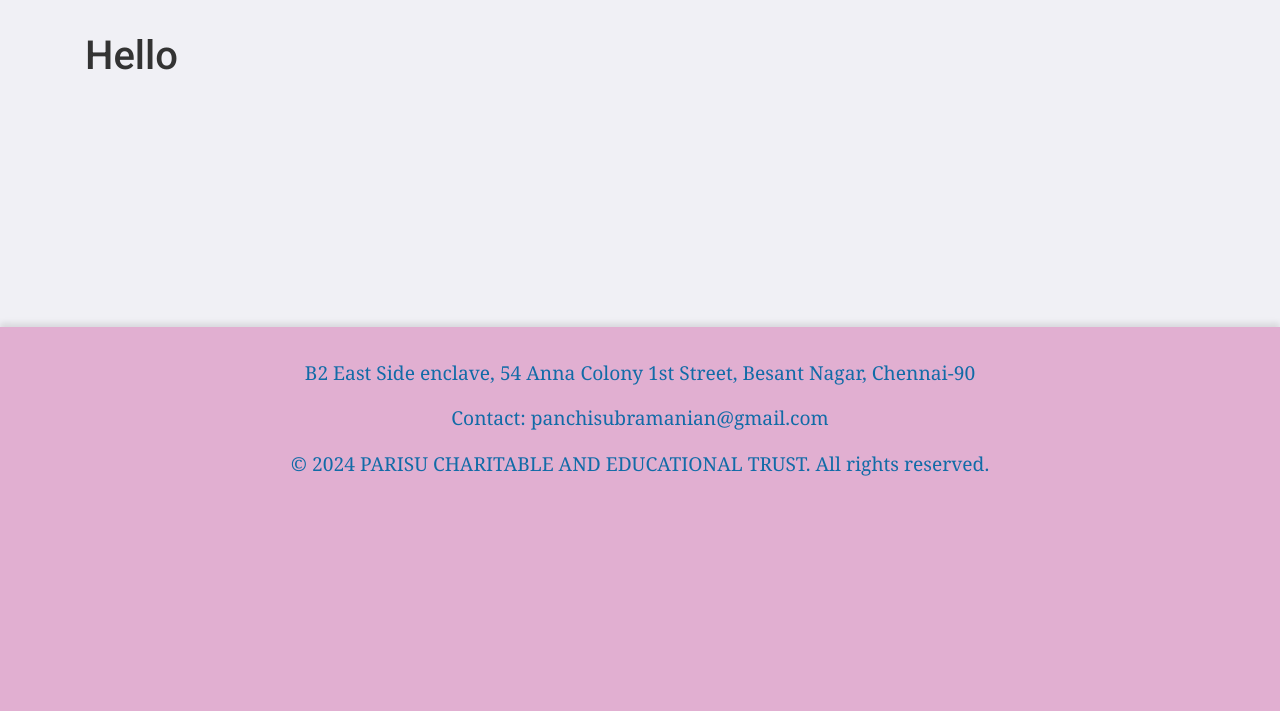
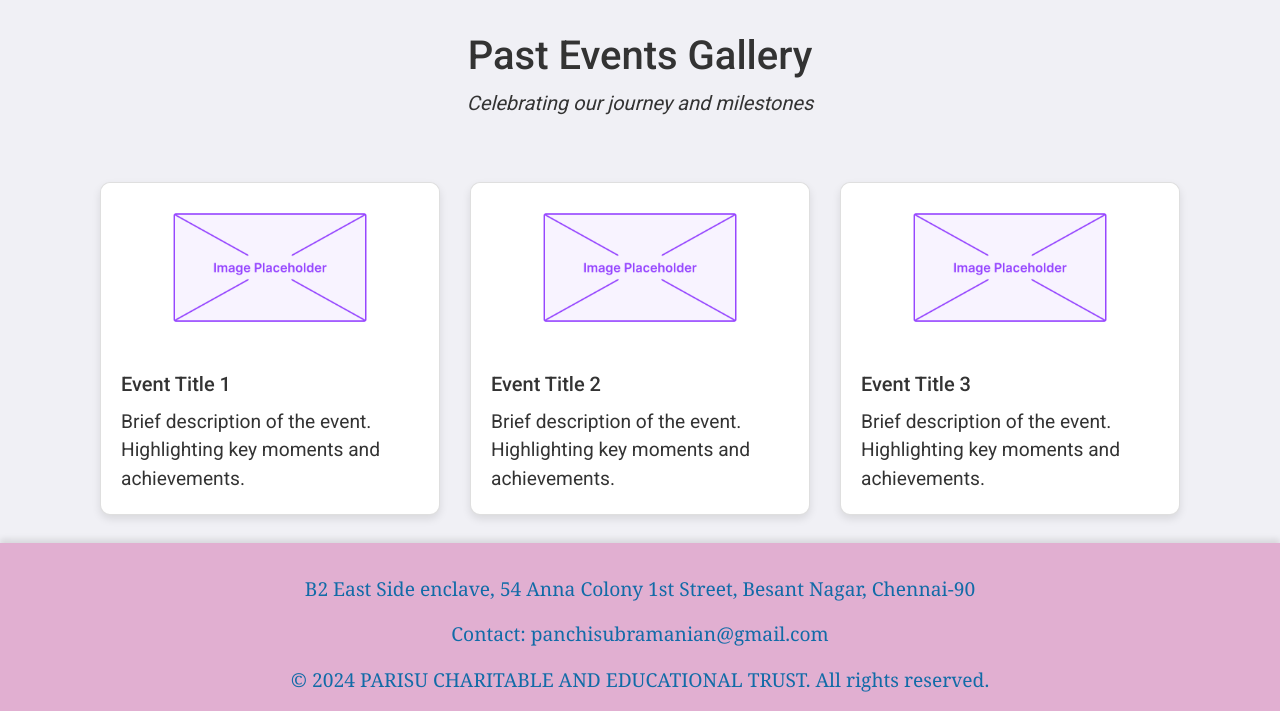
Before and after one commit to LILTIMOTHY64/Trust-Website, a Flask app: page /gallery in a window 1280 px wide. Shown: the part 305-1016 px from the top of the page. Before the commit the page ends 781 px from the top, so only its background shows below. Run offline with Flask 3, Linux system fonts and the light colour scheme; some libraries are stand-ins or nearby versions.

Commit message:
Gallery and Submit Changes

```diff
--- a/app.py
+++ b/app.py
@@ -34,7 +34,7 @@
     with open(data_file, mode="w", newline="") as file:
         writer = csv.DictWriter(
             file,
-            fieldnames=["id", "name", "email", "school", "program", "details", "identity_proof"],
+            fieldnames=["id", "name", "email","number", "school", "year","purpose", "details", "identity_proof"],
         )
         writer.writeheader()
         writer.writerows(requests)
@@ -51,8 +51,10 @@
         # Get form data
         name = request.form['name']
         email = request.form['email']
+        number = request.form['number']
         school = request.form['school']
-        program = request.form['program']
+        year = request.form['year']
+        purpose = request.form['purpose']
         details = request.form['details']
 
         # Load existing requests to determine the new request ID
@@ -69,7 +71,8 @@
             return redirect(request.url)
         if file:
             # Rename the file to the request ID before saving
-            filename = secure_filename(f"{new_id}_{file.filename}")
+            file_ext = os.path.splitext(file.filename)[1]
+            filename = secure_filename(f"{new_id}{file_ext}")
             file_path = os.path.join(app.config['UPLOAD_FOLDER'], filename)
             file.save(file_path)
 
@@ -78,8 +81,10 @@
                 "id": new_id,
                 "name": name,
                 "email": email,
+                "number": number,
                 "school": school,
-                "program": program,
+                "year": year,
+                "purpose":purpose,
                 "details": details,
                 "identity_proof": file_path
             }
--- a/static/styles.css
+++ b/static/styles.css
@@ -200,3 +200,26 @@
 .alert-error {
     background-color: #E94E1B; /* Use red from the logo */
 }
+
+.card {
+    box-shadow: 0 4px 8px rgba(0, 0, 0, 0.1);
+    border-radius: 10px;
+}
+
+.card-img-top {
+    border-top-left-radius: 10px;
+    border-top-right-radius: 10px;
+}
+
+.card-body {
+    text-align: left;
+}
+
+/* Add any custom styles for the modal here */
+.modal-body {
+    padding: 2rem;
+}
+
+.modal-lg {
+    max-width: 80%;
+}
--- a/templates/gallery.html
+++ b/templates/gallery.html
@@ -1,9 +1,74 @@
+<script>
+    document.addEventListener('DOMContentLoaded', function () {
+        $('#imageModal').on('show.bs.modal', function (event) {
+            var button = $(event.relatedTarget); // Button that triggered the modal
+            var src = button.data('src'); // Extract info from data-* attributes
+            var modal = $(this);
+            modal.find('#modalImage').attr('src', src);
+        });
+    });
+    </script>
+
 {% extends "base.html" %}
 
-{% block title %}Submit Request{% endblock %}
+{% block title %}Gallery{% endblock %}
 
 {% block content %}
 
-<h1>Hello</h1>
+
+<div class="container">
+    <div class="d-flex flex-column align-items-center text-center mb-5">
+        <h1>Past Events Gallery</h1>
+        <p style="font-style: italic;font-size: 20px;">Celebrating our journey and milestones</p>
+    </div>
+
+    <div class="row">
+        <div class="col-md-4 mb-4">
+            <div class="card">
+                <img src="static/gallery/event1.jpg" class="card-img-top" alt="Event 1" data-toggle="modal" data-target="#imageModal" data-src="static/gallery/event1.jpg">
+                <div class="card-body">
+                    <h5 class="card-title">Event Title 1</h5>
+                    <p class="card-text">Brief description of the event. Highlighting key moments and achievements.</p>
+                </div>
+            </div>
+        </div>
+        <div class="col-md-4 mb-4">
+            <div class="card">
+                <img src="static/gallery/event2.jpg" class="card-img-top" alt="Event 2" data-toggle="modal" data-target="#imageModal" data-src="static/gallery/event2.jpg">
+                <div class="card-body">
+                    <h5 class="card-title">Event Title 2</h5>
+                    <p class="card-text">Brief description of the event. Highlighting key moments and achievements.</p>
+                </div>
+            </div>
+        </div>
+        <div class="col-md-4 mb-4">
+            <div class="card">
+                <img src="static/gallery/event3.jpg" class="card-img-top" alt="Event 3" data-toggle="modal" data-target="#imageModal" data-src="static/gallery/event3.jpg">
+                <div class="card-body">
+                    <h5 class="card-title">Event Title 3</h5>
+                    <p class="card-text">Brief description of the event. Highlighting key moments and achievements.</p>
+                </div>
+            </div>
+        </div>
+        <!-- Add more cards as needed for additional events -->
+    </div>
+</div>
+
+<!-- Modal -->
+<div class="modal fade" id="imageModal" tabindex="-1" role="dialog" aria-labelledby="imageModalLabel" aria-hidden="true">
+    <div class="modal-dialog modal-lg" role="document">
+        <div class="modal-content">
+            <div class="modal-header">
+                <h5 class="modal-title" id="imageModalLabel">Image View</h5>
+                <button type="button" class="close" data-dismiss="modal" aria-label="Close">
+                    <span aria-hidden="true">&times;</span>
+                </button>
+            </div>
+            <div class="modal-body text-center">
+                <img src="" id="modalImage" class="img-fluid" alt="Zoomed Image">
+            </div>
+        </div>
+    </div>
+</div>
 
 {% endblock %}
```
Also changed, not shown: templates/requests.html (+6 -2 lines), templates/submit.html (+26 -7 lines), static/gallery/event1.jpg (added), static/gallery/event2.jpg (added), static/gallery/event3.jpg (added), 1 other file.
